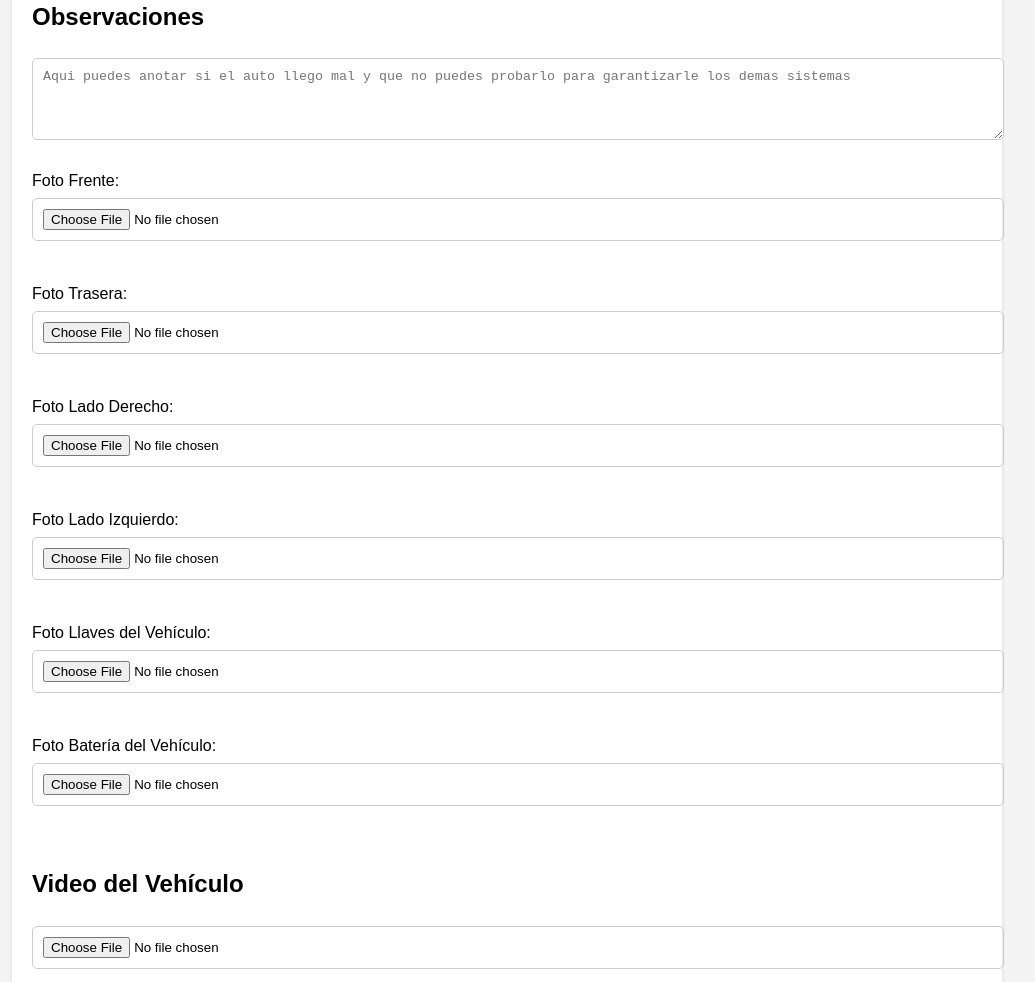
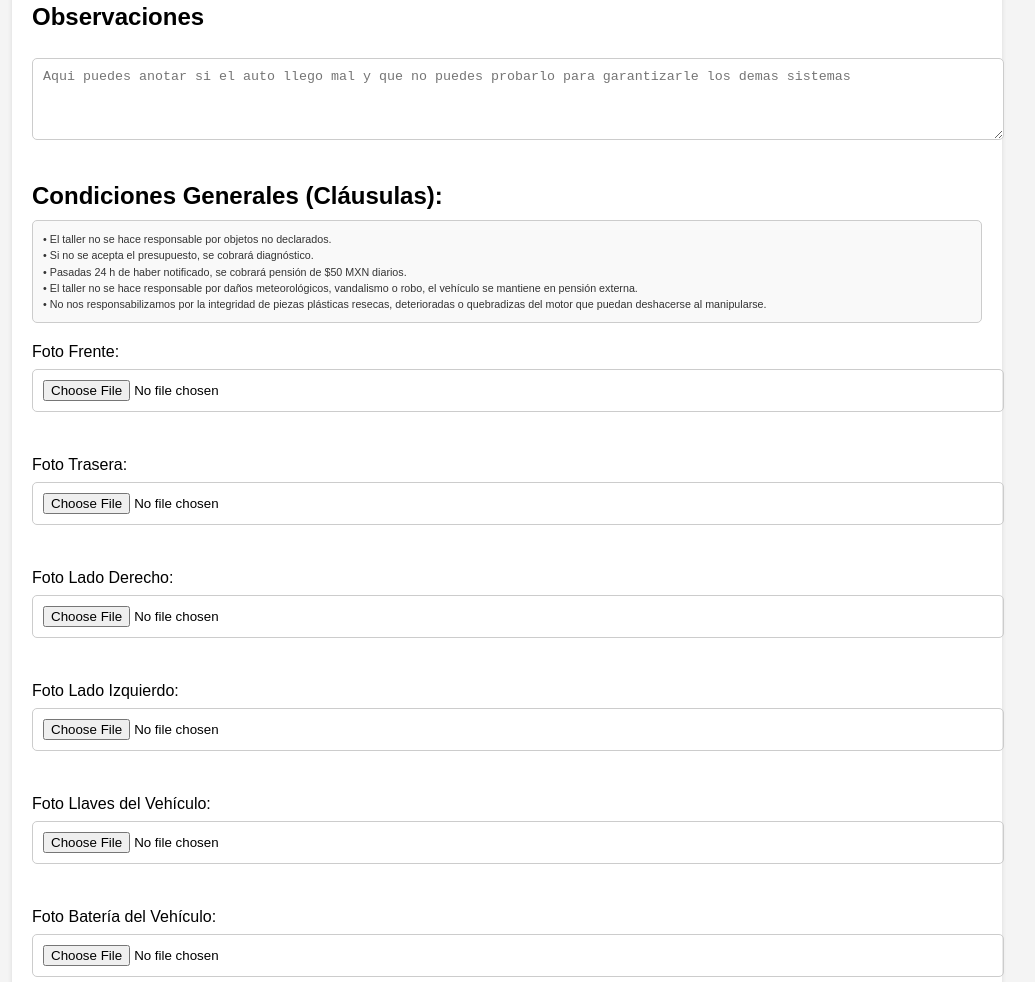
Before and after one commit to intrack360/RECEPCION-DIGITAL-DE-VEHICULOS, a plain HTML site: page index.html in a window 1280 px wide. Shown: the part 1008-1990 px from the top of the page, without its empty margins (133-1168 px from the left). Drawn offline with Linux system fonts and the light colour scheme.

Commit message:
Update index.html

```diff
--- a/index.html
+++ b/index.html
@@ -118,6 +118,16 @@
     <h2>Observaciones</h2>
     <textarea id="observaciones" rows="4" placeholder="Aqui puedes anotar si el auto llego mal y que no puedes probarlo para garantizarle los demas sistemas"></textarea>
   </div>
+<div class="seccion" style="margin-top: 30px;">
+  <h2 style="margin-bottom: 10px;">Condiciones Generales (Cláusulas):</h2>
+  <div style="font-size: 0.67em; line-height: 1.5; color: #333; border: 1px solid #ccc; padding: 10px; border-radius: 5px; background-color: #f9f9f9;">
+    • El taller no se hace responsable por objetos no declarados.<br>
+    • Si no se acepta el presupuesto, se cobrará diagnóstico.<br>
+    • Pasadas 24 h de haber notificado, se cobrará pensión de $50 MXN diarios.<br>
+    • El taller no se hace responsable por daños meteorológicos, vandalismo o robo, el vehículo se mantiene en pensión externa.<br>
+    • No nos responsabilizamos por la integridad de piezas plásticas resecas, deterioradas o quebradizas del motor que puedan deshacerse al manipularse.
+  </div>
+</div>
 
 <!-- Foto Frente -->
 <label>Foto Frente:</label><br>
```
